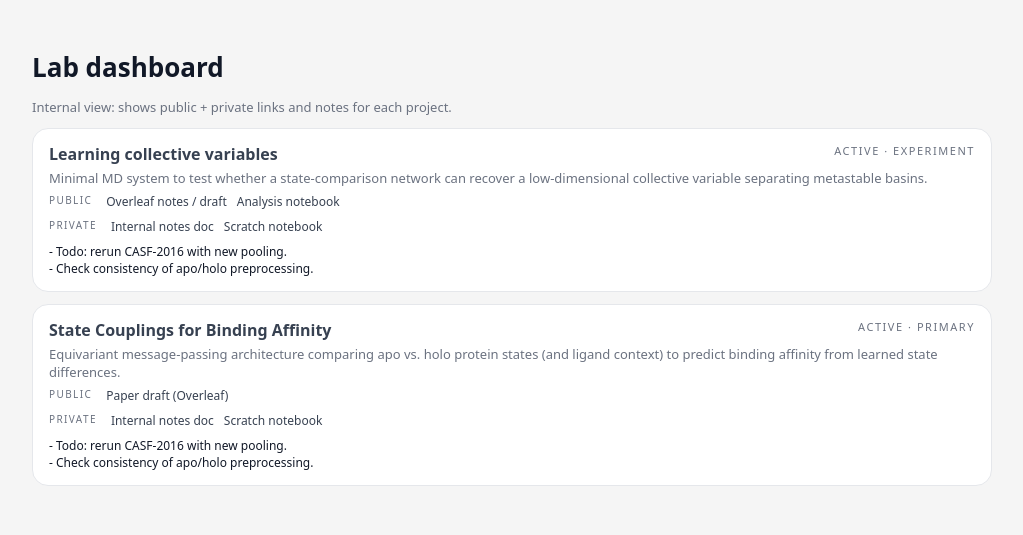
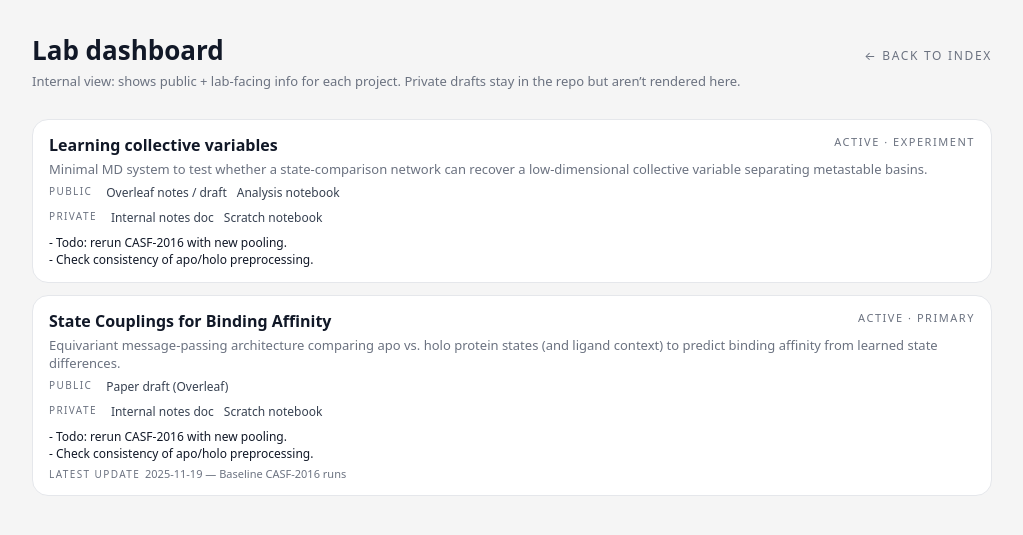
Before and after one commit to wongrp/wongrp.github.io, a Jekyll site: the page built from lab/index.html, in a window 1280 px wide. Shown: the top 535 px of the page, without its empty margins (128-1151 px from the left). Built offline with Jekyll 4.4.1, drawn with Linux system fonts in a browser that asks for light colours.

Commit message:
new index

```diff
--- a/lab/index.html
+++ b/lab/index.html
@@ -17,7 +17,44 @@ title: Lab dashboard
       padding: 24px 16px 48px;
     }
     .page { max-width: 960px; margin: 0 auto; }
-    h1 { font-size: 26px; margin-bottom: 8px; }
+
+    header {
+      margin-bottom: 16px;
+      display: flex;
+      justify-content: space-between;
+      align-items: baseline;
+      gap: 12px;
+    }
+
+    .title {
+      font-size: 26px;
+      margin: 0;
+    }
+
+    .subtitle {
+      font-size: 13px;
+      color: #6b7280;
+      margin-top: 4px;
+    }
+
+    .back-link {
+      font-size: 12px;
+      text-transform: uppercase;
+      letter-spacing: 0.14em;
+      color: #6b7280;
+    }
+
+    .back-link a {
+      text-decoration: none;
+      color: inherit;
+      border-bottom: 1px solid transparent;
+      padding-bottom: 1px;
+    }
+
+    .back-link a:hover {
+      border-bottom-color: #6b7280;
+    }
+
     .project {
       background: #ffffff;
       border-radius: 16px;
@@ -25,16 +62,30 @@ title: Lab dashboard
       padding: 14px 16px;
       margin-bottom: 12px;
     }
+
     .project-header {
       display: flex;
       justify-content: space-between;
       gap: 8px;
       margin-bottom: 4px;
     }
+
     .project-header h2 {
       font-size: 16px;
       margin: 0;
     }
+
+    .project-header h2 a {
+      text-decoration: none;
+      color: #111827;
+      border-bottom: 1px solid transparent;
+      padding-bottom: 1px;
+    }
+
+    .project-header h2 a:hover {
+      border-bottom-color: #111827;
+    }
+
     .status {
       font-size: 11px;
       text-transform: uppercase;
@@ -42,7 +93,13 @@ title: Lab dashboard
       color: #6b7280;
       white-space: nowrap;
     }
-    .summary { font-size: 13px; color: #6b7280; margin-bottom: 6px; }
+
+    .summary {
+      font-size: 13px;
+      color: #6b7280;
+      margin-bottom: 6px;
+    }
+
     .links, .private-links {
       font-size: 12px;
       display: flex;
@@ -50,6 +107,7 @@ title: Lab dashboard
       gap: 4px 10px;
       margin-bottom: 6px;
     }
+
     .label {
       font-size: 10px;
       letter-spacing: 0.14em;
@@ -57,31 +115,61 @@ title: Lab dashboard
       color: #6b7280;
       margin-right: 4px;
     }
+
     a {
       text-decoration: none;
       color: #374151;
       border-bottom: 1px solid transparent;
       padding-bottom: 1px;
     }
+
     a:hover {
       border-bottom-color: #374151;
     }
+
     .notes {
       font-size: 12px;
       color: #111827;
       white-space: pre-wrap;
       margin-top: 4px;
     }
+
+    .latest-update {
+      font-size: 11px;
+      color: #6b7280;
+      margin-top: 4px;
+    }
+
+    .latest-update span.label {
+      margin-right: 2px;
+    }
   </style>
 </head>
 <body>
   <div class="page">
-    <h1>Lab dashboard</h1>
-    <p style="font-size:13px;color:#6b7280;margin-bottom:12px;">
-      Internal view: shows public + private links and notes for each project.
-    </p>
+    <header>
+      <div>
+        <h1 class="title">Lab dashboard</h1>
+        <p class="subtitle">
+          Internal view: shows public + lab-facing info for each project.
+          Private drafts stay in the repo but aren’t rendered here.
+        </p>
+      </div>
+      <div class="back-link">
+        <a href="{{ "/" | relative_url }}">← Back to index</a>
+      </div>
+    </header>
 
     {% for project in site.projects %}
+      {% comment %}
+        Collect updates for this project:
+        - project == project.slug
+        - visibility != "private" (so we see public + lab)
+      {% endcomment %}
+      {% assign all_updates = site.project_updates | where: "project", project.slug %}
+      {% assign sorted_updates = all_updates | sort: "date" | reverse %}
+      {% assign lab_updates = sorted_updates | where_exp: "u", "u.visibility != 'private'" %}
+
       <article class="project">
         <div class="project-header">
           <h2><a href="{{ project.url | relative_url }}">{{ project.title }}</a></h2>
@@ -115,6 +203,15 @@ title: Lab dashboard
         {% if project.private_notes %}
           <div class="notes">{{ project.private_notes }}</div>
         {% endif %}
+
+        {% if lab_updates.size > 0 %}
+          {% assign latest = lab_updates[0] %}
+          <div class="latest-update">
+            <span class="label">Latest update</span>
+            {{ latest.date | date: "%Y-%m-%d" }}
+            {% if latest.title %} — {{ latest.title }}{% endif %}
+          </div>
+        {% endif %}
       </article>
     {% endfor %}
   </div>
```
Also changed, not shown: other parts of lab/index.html (+1 -1 lines), _layouts/projects.html (+44 -12 lines), _project_updates/state-couplings-1.md (+1 -1 lines).
